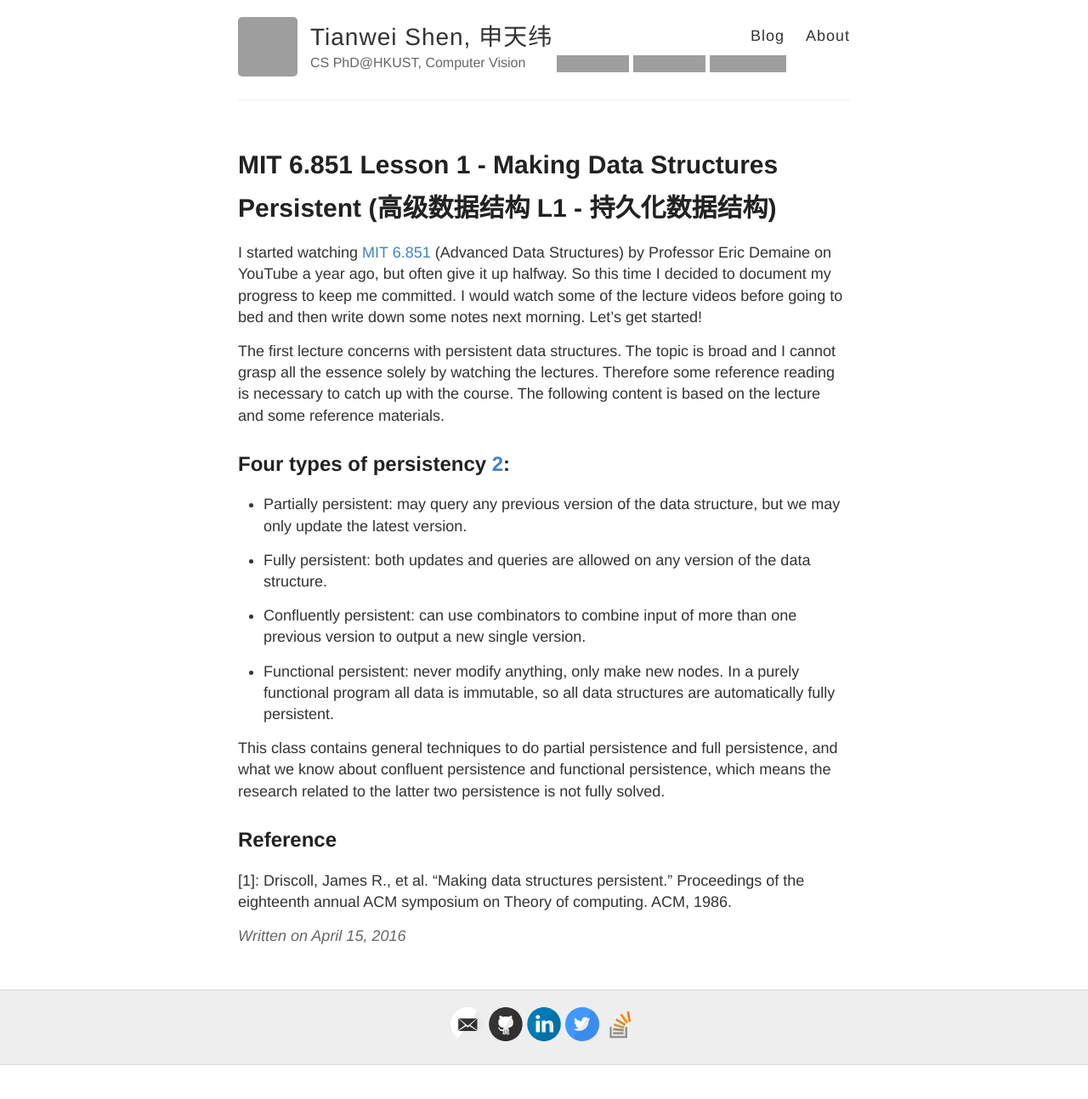
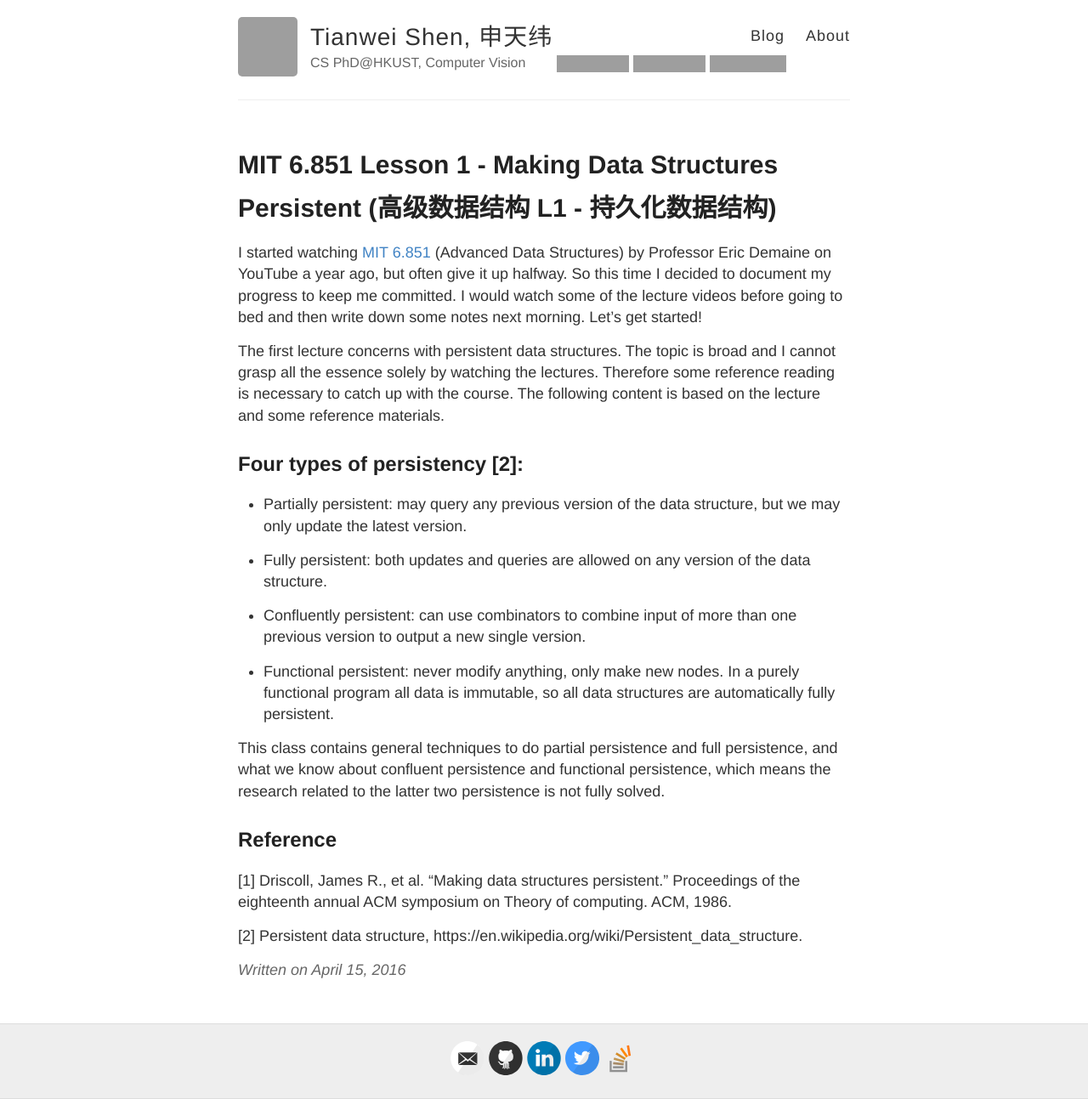
Before and after one commit to hlzz/hlzz.github.io, a Jekyll site: the page built from _posts/2016-4-15-persistent_data_structure.md, in a window 1280 px wide. Shown: the whole page at 85% size. Built offline with Jekyll 4.4.1, drawn with Linux system fonts in a browser that asks for light colours; comment, search, counter and statistics services are not loaded; before the commit the page ends 1253 px from its top, so only the background shows below that; grey boxes are pictures that could not be loaded.

Commit message:
update persistent data structure

```diff
--- a/_posts/2016-4-15-persistent_data_structure.md
+++ b/_posts/2016-4-15-persistent_data_structure.md
@@ -23,6 +23,6 @@ the research related to the latter two persistence is not fully solved.
 
 ## Reference
 
-[1]: Driscoll, James R., et al. "Making data structures persistent." Proceedings of the eighteenth annual ACM symposium on Theory of computing. ACM, 1986.
+[1] Driscoll, James R., et al. "Making data structures persistent." Proceedings of the eighteenth annual ACM symposium on Theory of computing. ACM, 1986.
 
-[2]: Persistent data structure, https://en.wikipedia.org/wiki/Persistent_data_structure.
+[2] Persistent data structure, https://en.wikipedia.org/wiki/Persistent_data_structure.
```
